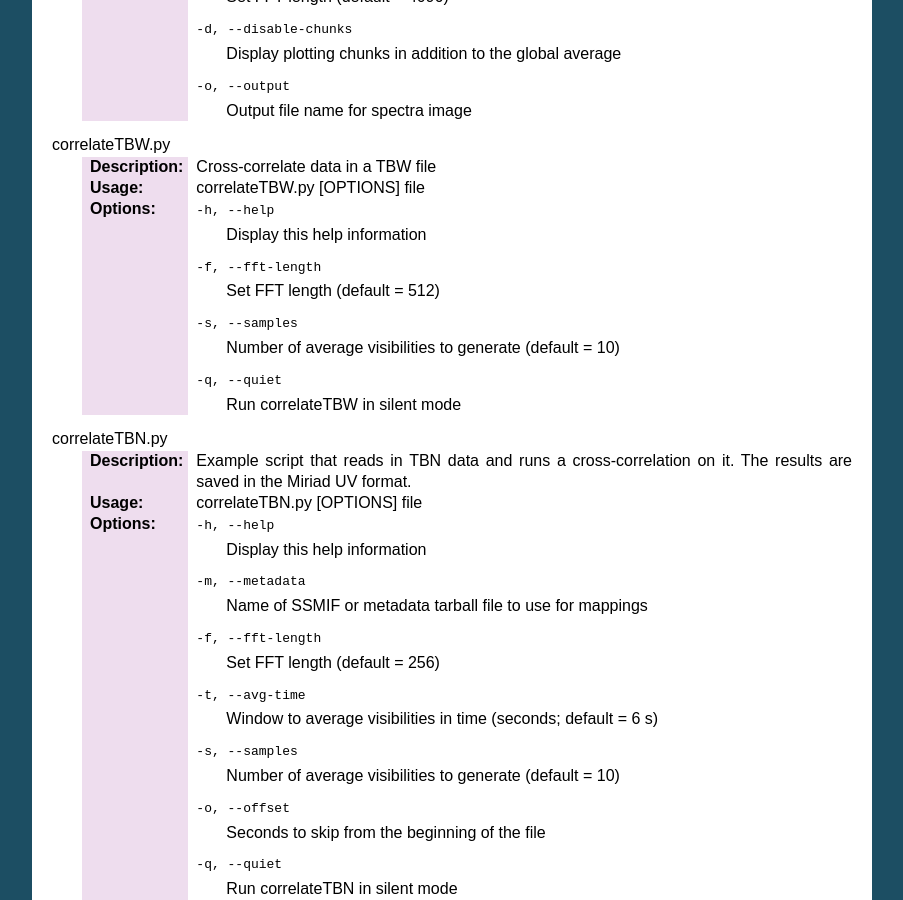
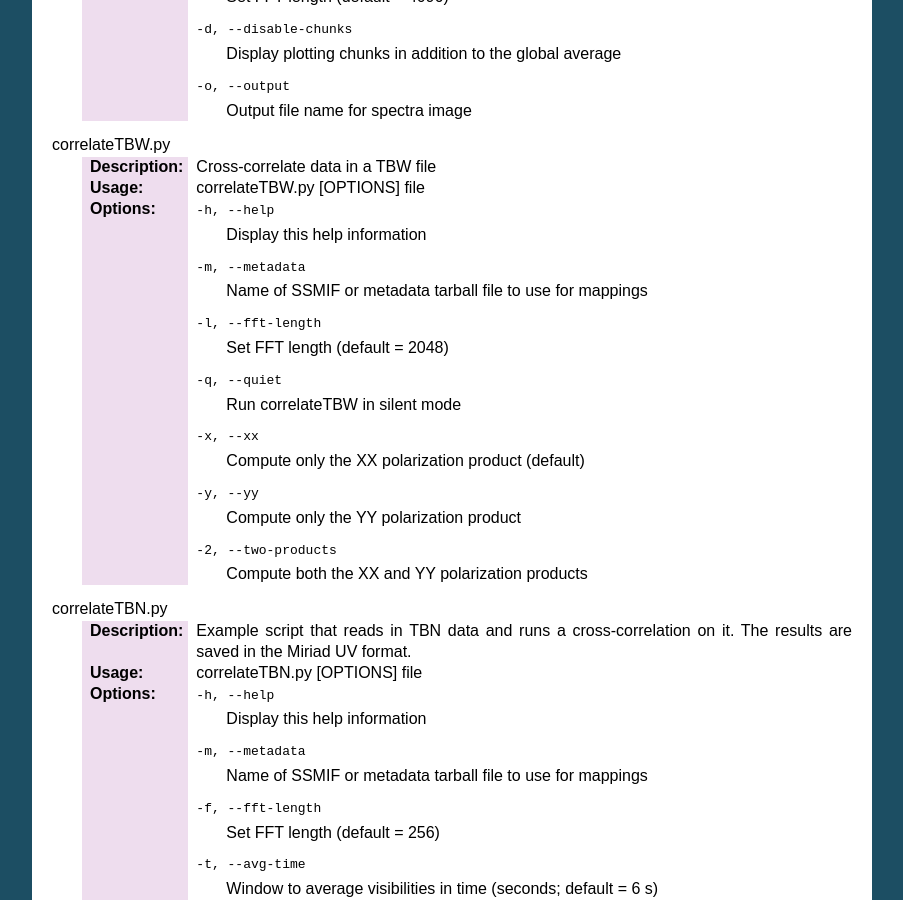
Before and after one commit to lwa-project/lsl, a Sphinx documentation site: the page built from doc/source/scripts.rst, in a window 1280 px wide and 900 px high, scrolled down 5657 px. Shown: the whole window, without its empty margins (198-1101 px from the left). Built offline with Sphinx 7.4.7, drawn with Linux system fonts in a browser that asks for light colours; formulas are drawn with MathJax 3; pages that are not in the unit, such as notebooks, are missing from menus.

Commit message:
Applied r1218 to the development trunk (update to tbwSpectra and correlateTBW.py).

```diff
--- a/doc/source/scripts.rst
+++ b/doc/source/scripts.rst
@@ -230,7 +230,6 @@ tbnSpectra.py
             -m, --metadata              Name of SSMIF or metadata tarball file to use for
                                         mappings
 
-
             -t, --bartlett              Apply a Bartlett window to the data
 
             -b, --blackman              Apply a Blackman window to the data
@@ -281,11 +280,18 @@ correlateTBW.py
 
   :Options: -h, --help             Display this help information
 
-            -f, --fft-length       Set FFT length (default = 512)
+            -m, --metadata         Name of SSMIF or metadata tarball file to use for
+                                   mappings
 
-            -s, --samples          Number of average visibilities to generate (default = 10)
+            -l, --fft-length       Set FFT length (default = 2048)
 
             -q, --quiet            Run correlateTBW in silent mode
+
+            -x, --xx               Compute only the XX polarization product (default)
+
+            -y, --yy               Compute only the YY polarization product
+
+            -2, --two-products     Compute both the XX and YY polarization products
 
 correlateTBN.py
   :Description: Example script that reads in TBN data and runs a cross-correlation on it.
```
Also changed, not shown: 2 other files.
